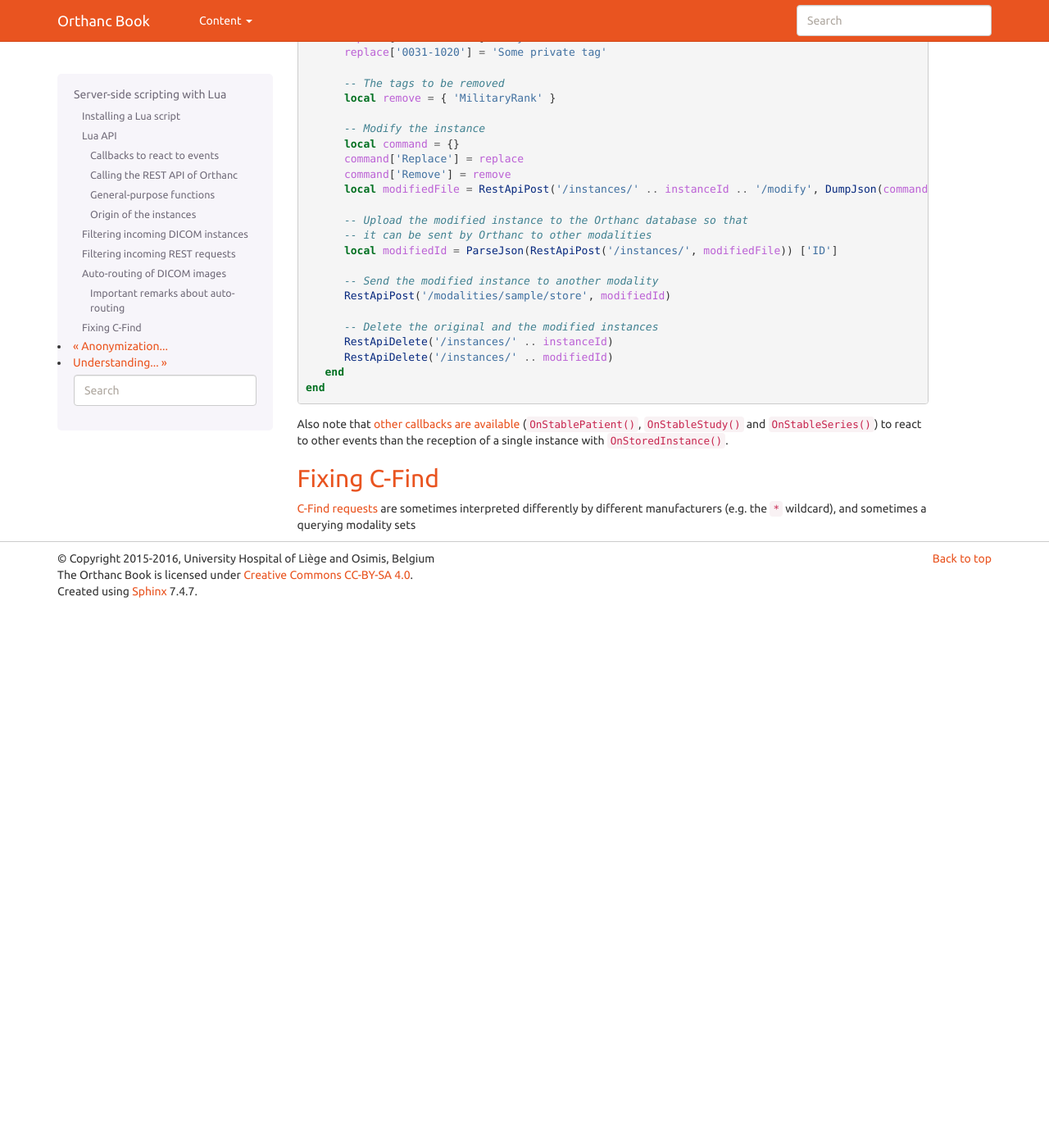
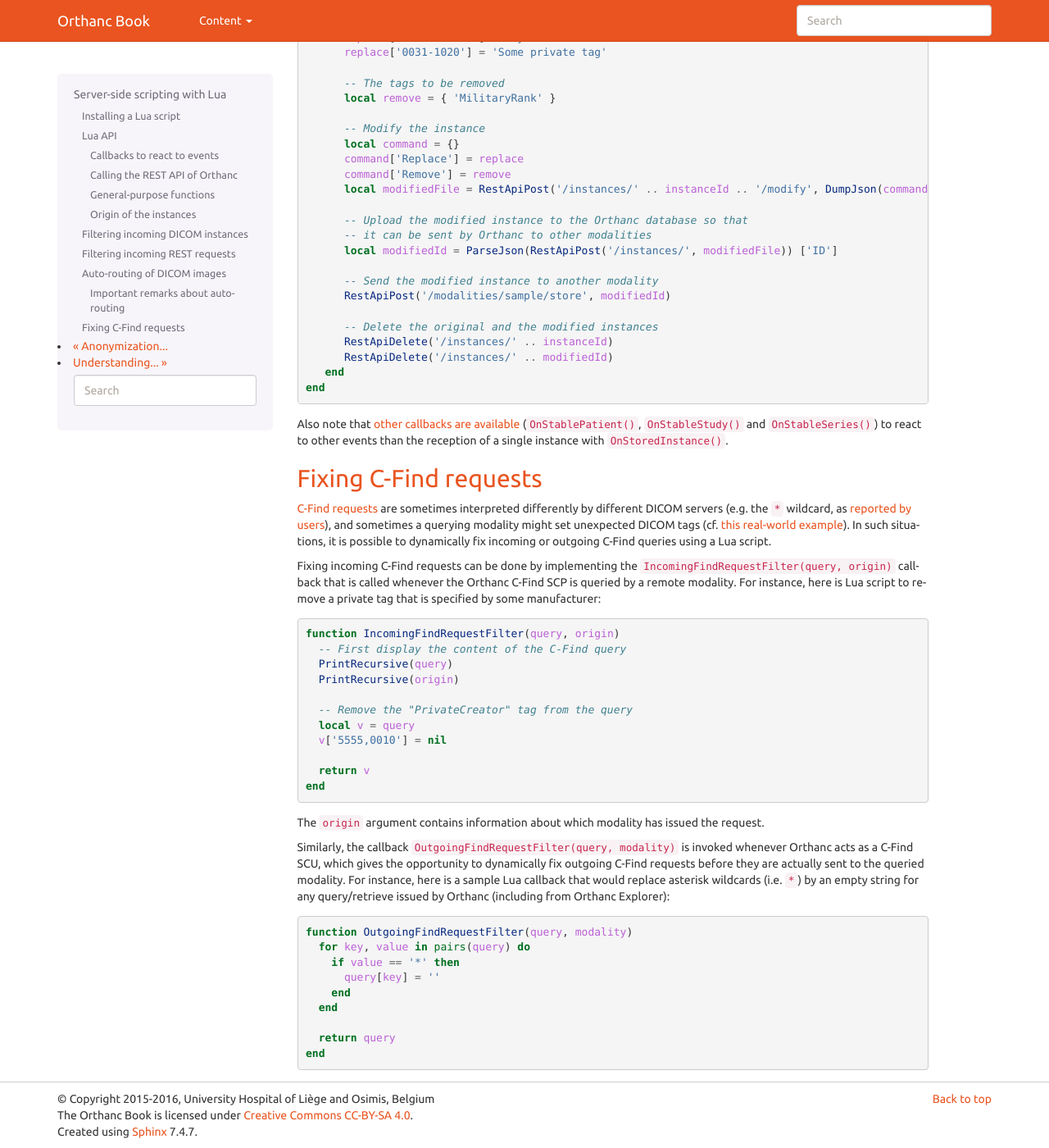
Before and after one commit to orthanc-mirrors/orthanc-book, a Sphinx documentation site: the page built from Sphinx/source/users/lua.rst, in a window 1280 px wide and 1400 px high, scrolled down 5151 px. Shown: the whole window at 82% size. Built offline with Sphinx 7.4.7, drawn with Linux system fonts in a browser that asks for light colours; before the commit the page ends 5892 px from its top, so only the background shows below that; some of the changed text lies outside the part shown.

Commit message:
Fixing C-Find requests

```diff
--- a/Sphinx/source/users/lua.rst
+++ b/Sphinx/source/users/lua.rst
@@ -410,9 +410,54 @@ to react to other events than the reception of a single instance
 with ``OnStoredInstance()``.
 
 
-Fixing C-Find
--------------
+Fixing C-Find requests
+----------------------
 
 :ref:`C-Find requests <dicom-find>` are sometimes interpreted
-differently by different manufacturers (e.g. the ``*`` wildcard), and
-sometimes a querying modality sets
+differently by different DICOM servers (e.g. the ``*`` wildcard, as
+`reported by users
+<https://groups.google.com/d/msg/orthanc-users/3g7V7kqr3g0/IREL88RWAwAJ>`__),
+and sometimes a querying modality might set unexpected DICOM tags
+(cf. `this real-world example
+<https://groups.google.com/d/msg/orthanc-users/PLWKqVVaXLs/n_0x4vKhAgAJ>`__). In
+such situations, it is possible to dynamically fix incoming or
+outgoing C-Find queries using a Lua script.
+
+Fixing incoming C-Find requests can be done by implementing the
+``IncomingFindRequestFilter(query, origin)`` callback that is called
+whenever the Orthanc C-Find SCP is queried by a remote modality. For
+instance, here is Lua script to remove a private tag that is specified
+by some manufacturer::
+
+  function IncomingFindRequestFilter(query, origin)
+    -- First display the content of the C-Find query
+    PrintRecursive(query)
+    PrintRecursive(origin)
+
+    -- Remove the "PrivateCreator" tag from the query
+    local v = query
+    v['5555,0010'] = nil
+
+    return v
+  end
+
+The ``origin`` argument contains information about which modality has
+issued the request.
+
+Similarly, the callback ``OutgoingFindRequestFilter(query, modality)``
+is invoked whenever Orthanc acts as a C-Find SCU, which gives the
+opportunity to dynamically fix outgoing C-Find requests before they
+are actually sent to the queried modality. For instance, here is a
+sample Lua callback that would replace asterisk wildcards (i.e. ``*``)
+by an empty string for any query/retrieve issued by Orthanc (including
+from Orthanc Explorer)::
+
+  function OutgoingFindRequestFilter(query, modality)
+    for key, value in pairs(query) do
+      if value == '*' then
+        query[key] = ''
+      end
+    end
+
+    return query
+  end
```
